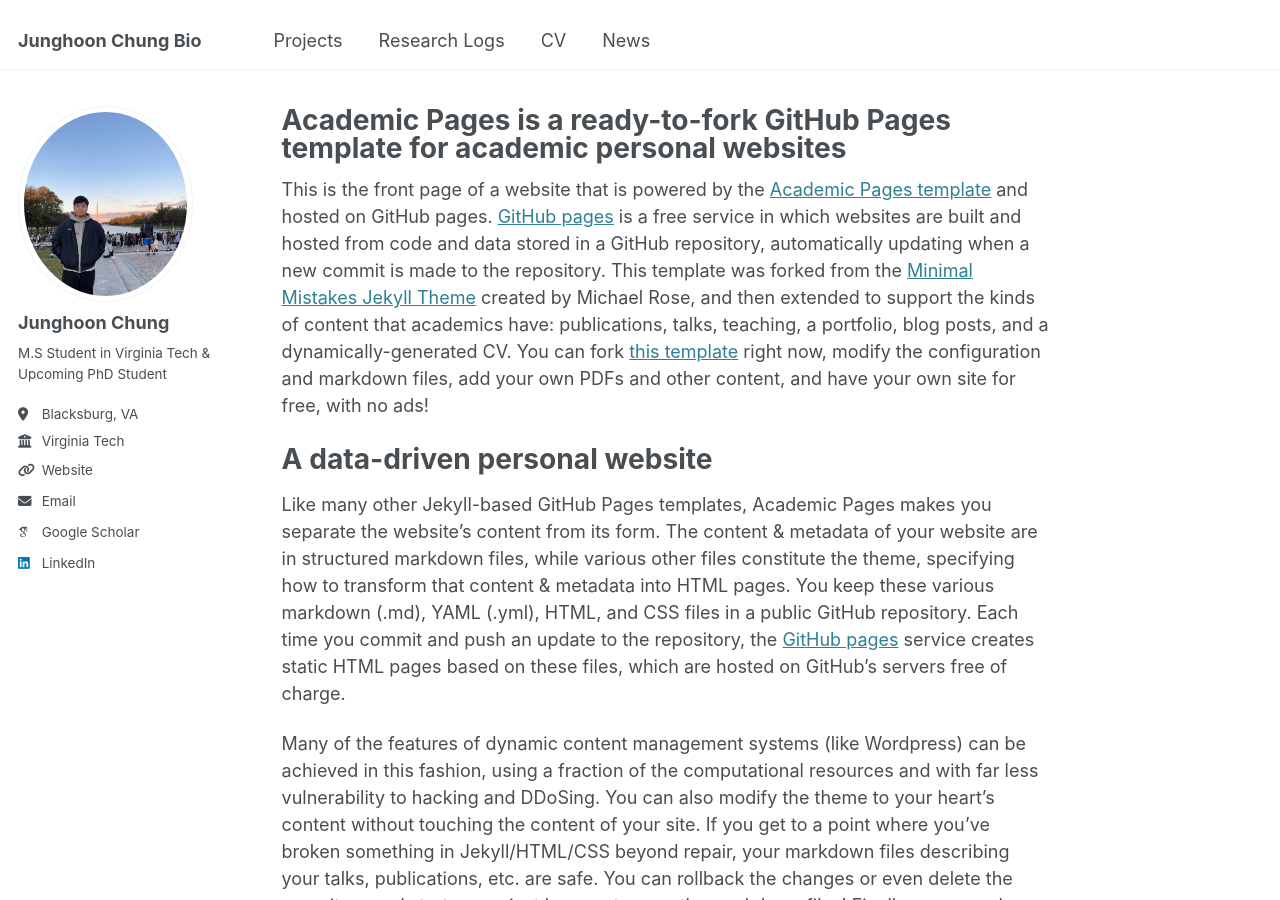
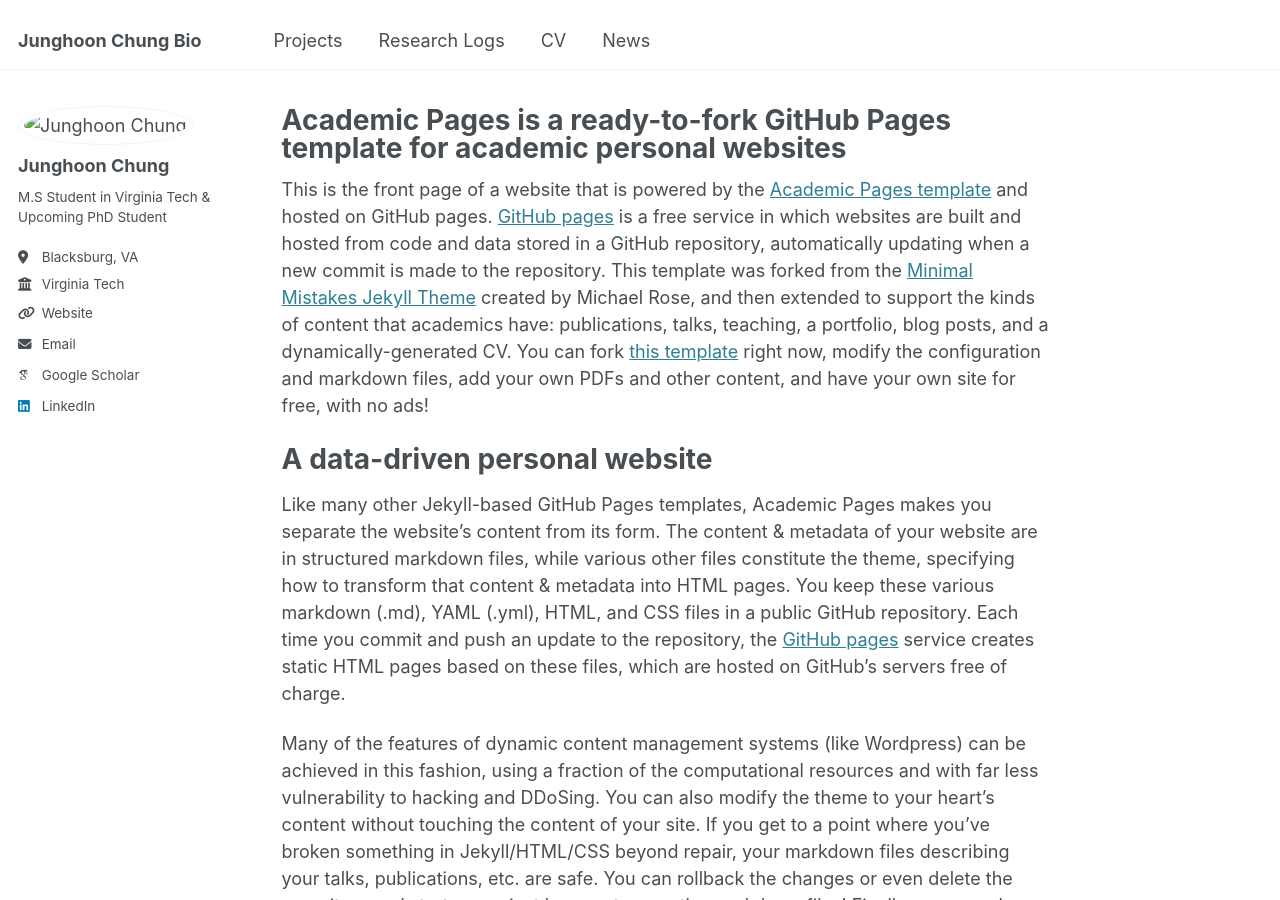
Before and after one commit to Junghoon-Chung/Junghoon-Chung.github.io, a Jekyll site: the page built from _pages/about.md, in a window 1280 px wide and 900 px high. Built offline with Jekyll 4.4.1, drawn with Linux system fonts in a browser that asks for light colours; some web fonts are replaced.

Commit message:
Update _config.yml

```diff
--- a/_config.yml
+++ b/_config.yml
@@ -22,7 +22,7 @@
 #               Additional customization can be done by editing /_includes/author-profile.html
 author:
   # Biographic information
-  avatar           : "profile.png"
+  avatar           : "images/profile.png"
   name             : "Junghoon Chung"
   pronouns         : # example: "she/her"
   bio              : "M.S Student in Virginia Tech & Upcoming PhD Student"
```
